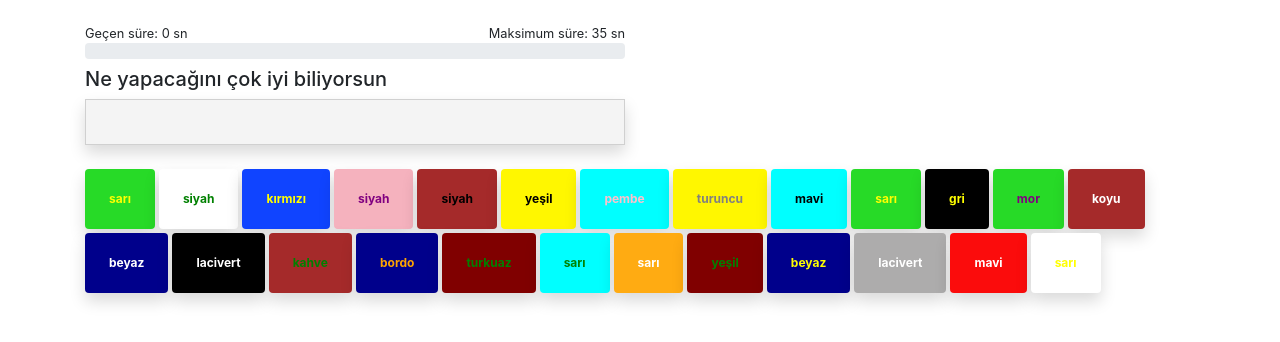
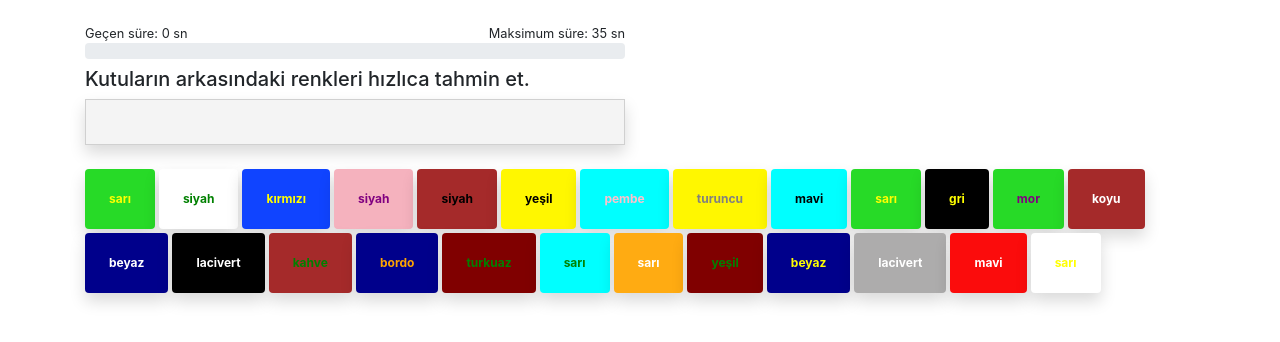
Before and after one commit to eryilmazyasin/yazbakalim, a React (Create React App) app: page / in a window 1280 px wide. Shown: the top 342 px of the page. Built offline with nearby package versions, Linux system fonts and the light colour scheme.

Commit message:
Update App.js
text changes

```diff
--- a/src/App.js
+++ b/src/App.js
@@ -233,7 +233,7 @@ const App = () => {
             fullTime={fullTime}
           ></ProgressBarComponent>
           <Search
-            title="Ne yapacağını çok iyi biliyorsun"
+            title="Kutuların arkasındaki renkleri hızlıca tahmin et."
             inputHandle={inputHandle}
             formSubmit={formSubmit}
             value={input}
```
